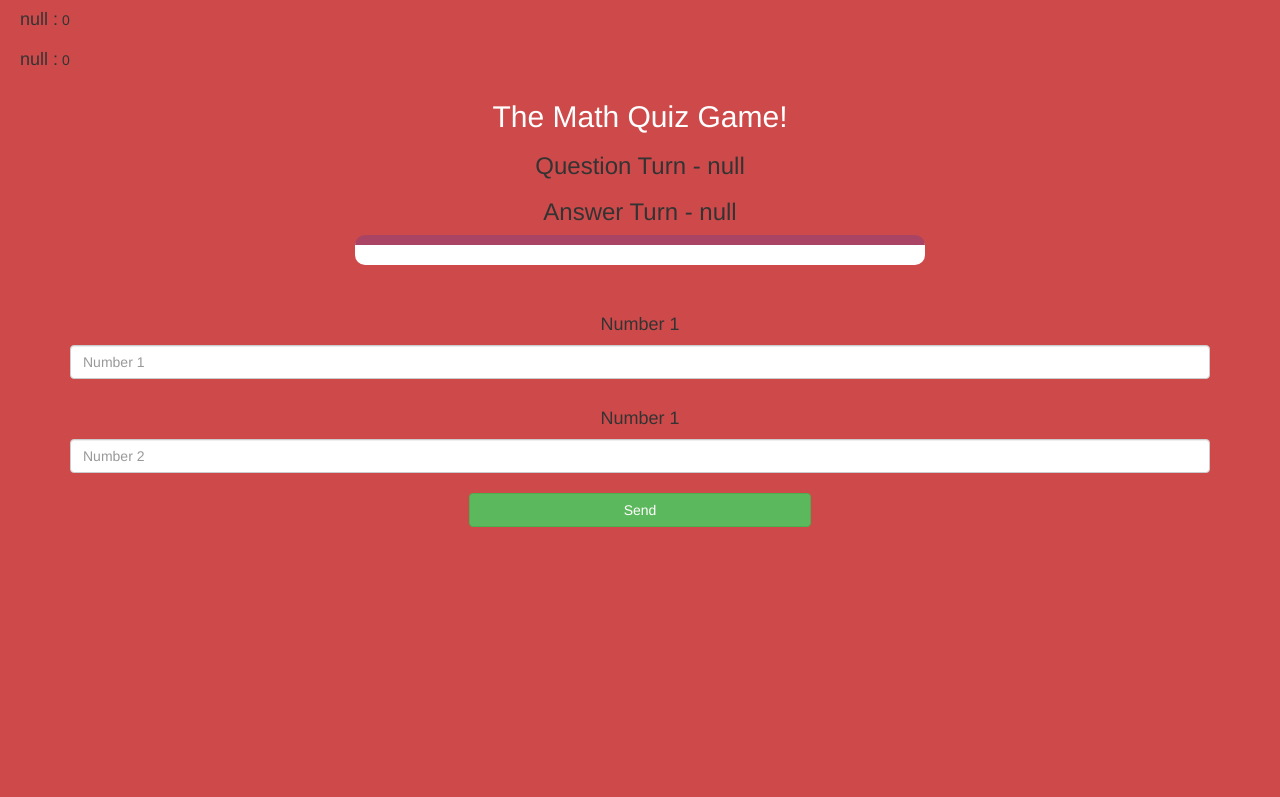
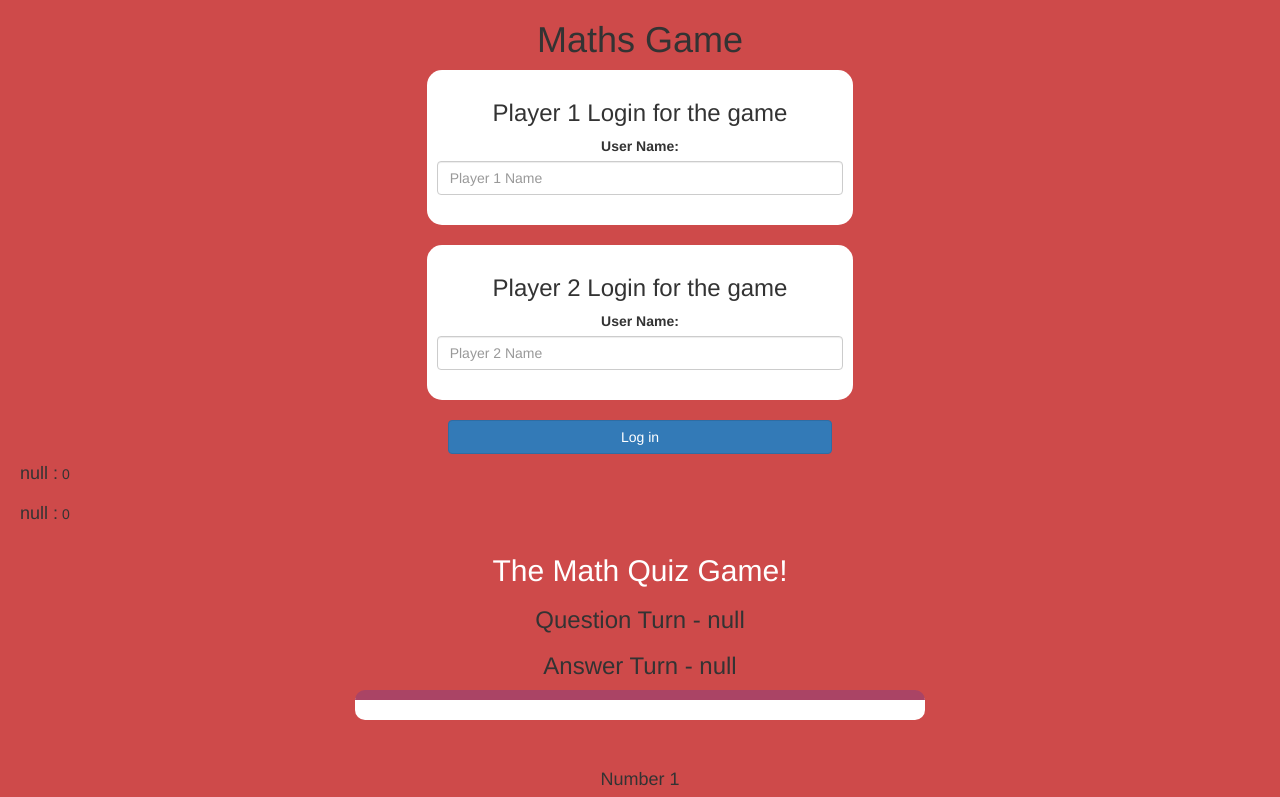
Before and after one commit to Percy-Potter2008/Maths-game, a plain HTML site: page index.html in a window 1280 px wide. Shown: the top 797 px of the page. Drawn offline with nearby package versions, Linux system fonts and the light colour scheme.

Commit message:
Update index.html

```diff
--- a/index.html
+++ b/index.html
@@ -10,6 +10,25 @@
 <link rel="stylesheet" type="text/css" href="style.css">
 </head>
 <body>
+	<center>
+	<h1>Maths Game</h1>
+
+	<div class="col-lg-4 col-sm-8 col-xs-11 login_div1">
+		<h3 >Player 1 Login for the game</h3>
+		<label >User Name:</label>
+		 <input type="text" id="player1_name_input" class="form-control" placeholder="Player 1 Name">
+		 <br>
+	</div>
+<br>
+	<div class="col-lg-4 col-sm-8 col-xs-11 login_div2">
+		<h3 >Player 2 Login for the game</h3>
+		  <label >User Name:</label>
+		 <input type="text" id="player2_name_input" class="form-control" placeholder="Player 2 Name">
+		<br>
+	</div>
+	<br>
+		<button style="width:30%" class="btn btn-primary" onclick="User()">Log in</button>
+</center>
 
 <h4 id="player1_name"></h4> <span id="player1_score"></span>
 <br>
```
